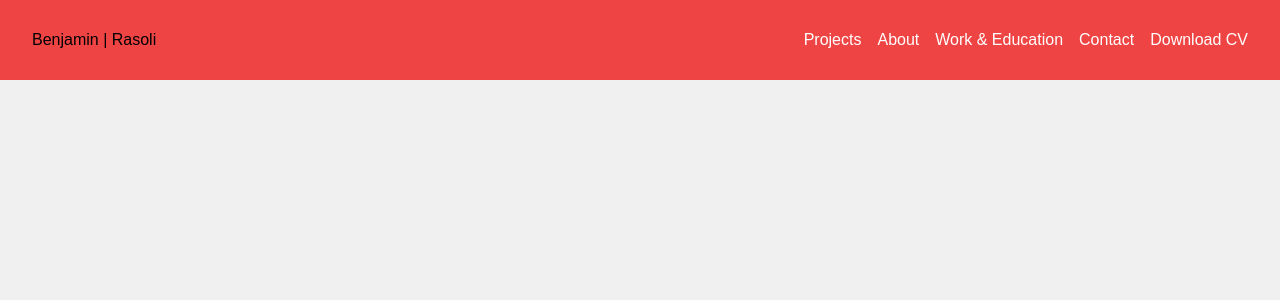
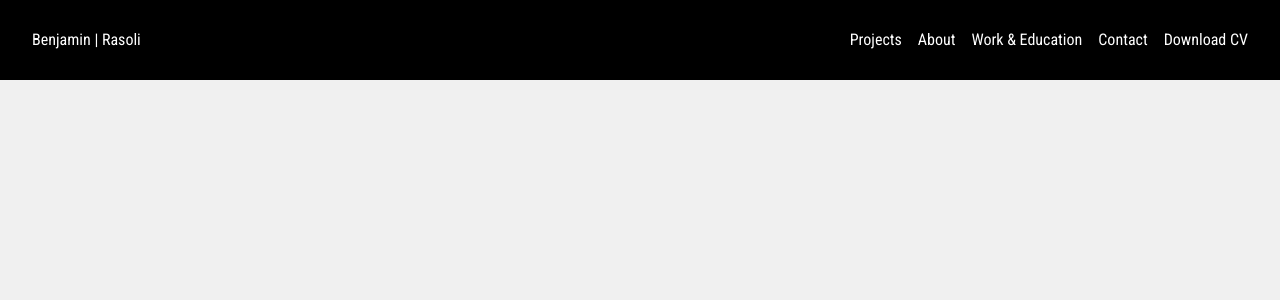
Before and after one commit to BenjaminRasoli/portfolioschool, a React (Vite) app: page / in a window 1280 px wide. Shown: the top 300 px of the page. Built offline with nearby package versions, Linux system fonts and the light colour scheme.

Commit message:
updated Navbar.tsx, added font and cv

```diff
--- a/src/components/Navbar.tsx
+++ b/src/components/Navbar.tsx
@@ -1,24 +1,26 @@
 import { navLinks } from "../constants";
 import Hamburger from "hamburger-react";
 import { useState } from "react";
+import cv from "../assets/CV.pdf";
 
 function Navbar() {
   const [isOpen, setOpen] = useState<boolean>(false);
 
   return (
     <>
-      <nav className="flex justify-between w-full items-center p-8 top-0 sticky bg-red-500 z-50 h-20">
+      <nav className="flex justify-between  w-full items-center p-8 top-0 sticky bg-Main  h-20 text-White">
         <span>Benjamin | Rasoli</span>
         <div
           className={`${
             isOpen ? "translate-y-0 opacity-100" : "-translate-y-full opacity-0"
-          } fixed top-0 left-0 bg-blue-500 w-full h-screen transition-all duration-300 z-40`}
+          } fixed top-0 left-0 bg-Main w-full h-screen transition-all duration-300 z-40`}
         >
           <ul className="list-none flex flex-col pt-10 items-center h-full space-y-6">
             {navLinks.map((navLink) => (
-              <li key={navLink.id} className="text-white text-xl">
+              <li key={navLink.id} className="text-xl">
                 <a
-                  href={`#${navLink.id}`}
+                  href={`${navLink.id === "CV" ? cv : "#" + navLink.id}`}
+                  download={navLink.id === "CV" && cv}
                   className="hover:underline"
                   onClick={() => setOpen(false)}
                 >
@@ -32,7 +34,11 @@ function Navbar() {
           {navLinks.map((navLink) => (
             <ul className="list-none" key={navLink.id}>
               <li className="hover:underline">
-                <a href={`#${navLink.id}`} className="text-white">
+                <a
+                  href={`${navLink.id === "CV" ? cv : "#" + navLink.id}`}
+                  download={navLink.id === "CV" && cv}
+                  className="hover:underline"
+                >
                   {navLink.title}
                 </a>
               </li>
--- a/src/index.css
+++ b/src/index.css
@@ -9,6 +9,12 @@
 }
 
 body {
-  font-family: "Arial", sans-serif;
+  font-family: "Robot_Condensed", "sans-serif";
   background-color: #f0f0f0;
 }
+@font-face {
+  font-family: "Robot_Condensed";
+  src: local("Robot_Condensed-Regular"),
+    url("./assets/fonts/RobotoCondensed-VariableFont_wght.ttf")
+      format("truetype");
+}
--- a/tailwind.config.js
+++ b/tailwind.config.js
@@ -2,7 +2,17 @@
 export default {
   content: ["./index.html", "./src/**/*.{js,ts,jsx,tsx}"],
   theme: {
-    extend: {},
+    colors: {
+      Main: "#000000",
+      Second: "#290038",
+      White: "#FFFFFF",
+      Dark: "#22223b",
+    },
+    extend: {
+      fontFamily: {
+        condensed: ["Robot_Condensed", "sans-serif"],
+      },
+    },
   },
   plugins: [],
 };
```
Also changed, not shown: src/assets/fonts/RobotoCondensed-VariableFont_wght.ttf (added), 1 other file (tests, documents, lock files or other folders).
